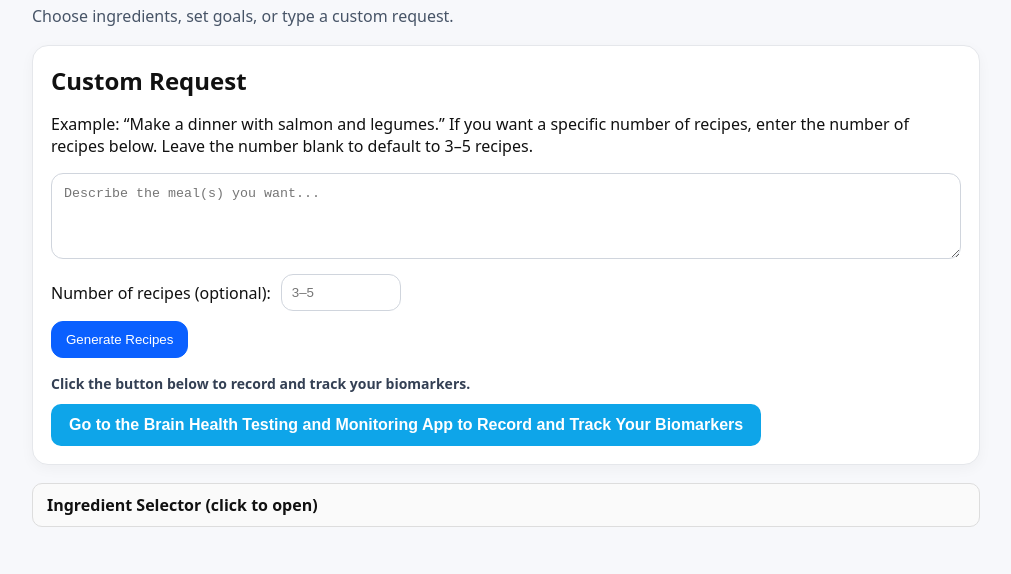
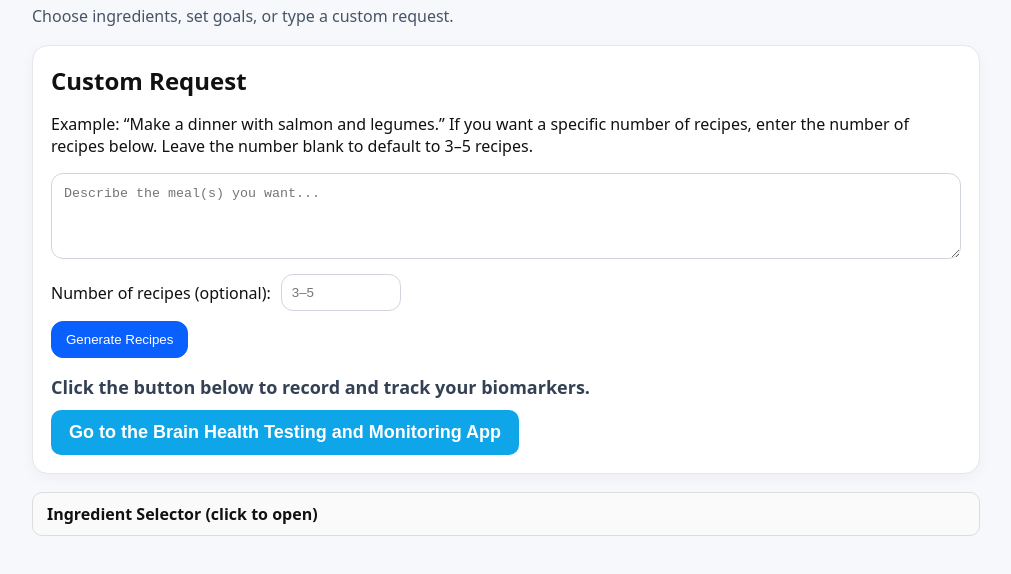
Before and after one commit to BrainPreserve/meals_current, a plain HTML site: page index.html in a window 1280 px wide. Shown: the part 74-648 px from the top of the page, without its empty margins (134-1145 px from the left). Drawn offline with nearby package versions, Linux system fonts and the light colour scheme.

Commit message:
Update index.html

```diff
--- a/index.html
+++ b/index.html
@@ -415,13 +415,13 @@ ${goals}`;
     wrap.id = "btma-single-cta";
     wrap.style.marginTop = "16px";
     wrap.innerHTML = `
-      <div style="margin-bottom:10px; font-size:14px; color:#344054; line-height:1.45;">
+      <div style="margin-bottom:10px; font-size:18px; color:#344054; line-height:1.45;">
         <strong>Click the button below to record and track your biomarkers.</strong>
       </div>
 
       <button id="btn-send-open-btma"
-              style="padding:12px 18px; border-radius:10px; background:#0ea5e9; color:#fff; border:none; font-weight:700; font-size:16px;">
-        Go to the Brain Health Testing and Monitoring App to Record and Track Your Biomarkers
+              style="padding:12px 18px; border-radius:10px; background:#0ea5e9; color:#fff; border:none; font-weight:700; font-size:18px;">
+        Go to the Brain Health Testing and Monitoring App
       </button>
       <span id="btma-status" style="margin-left:10px; font-size:14px; color:#475467;"></span>
     `;
```
